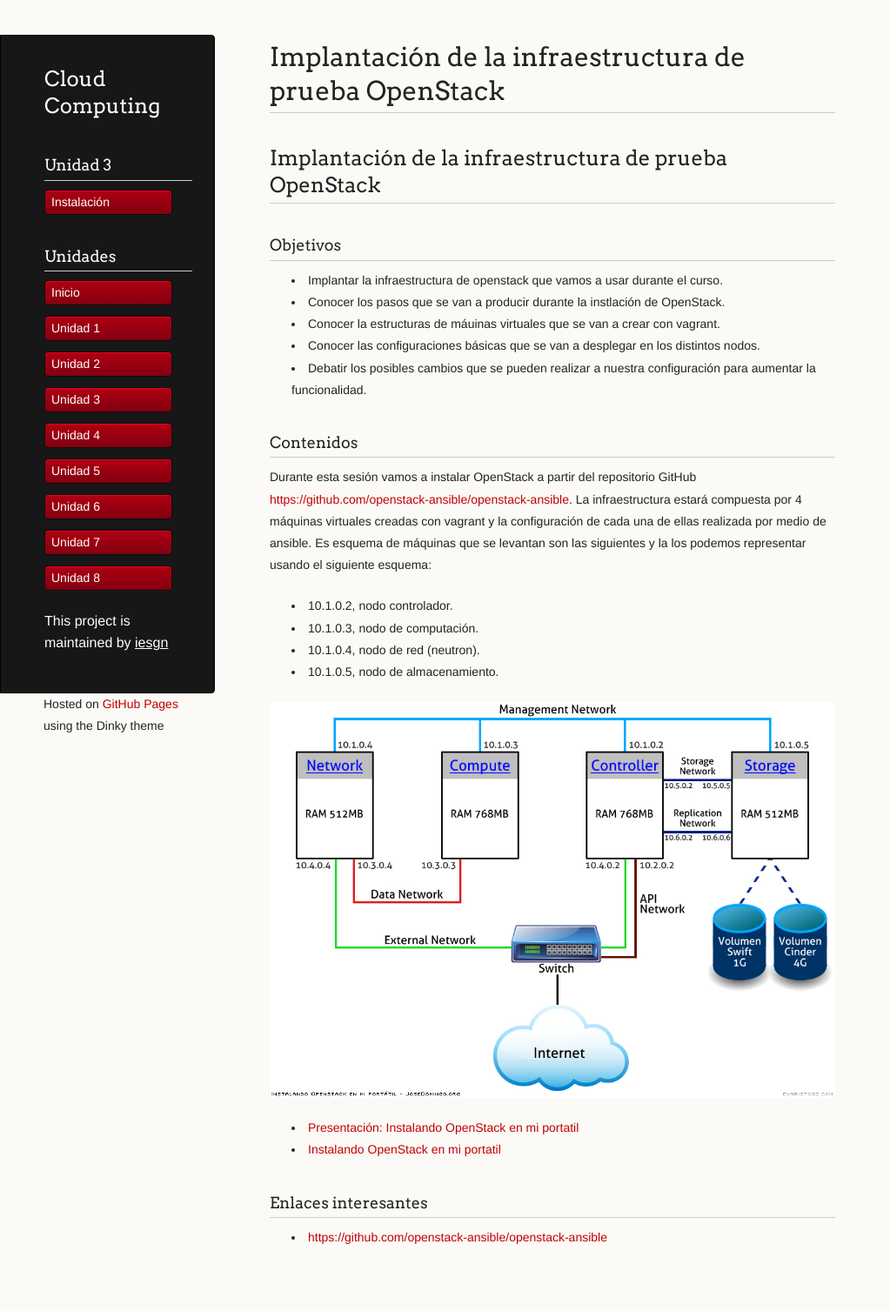
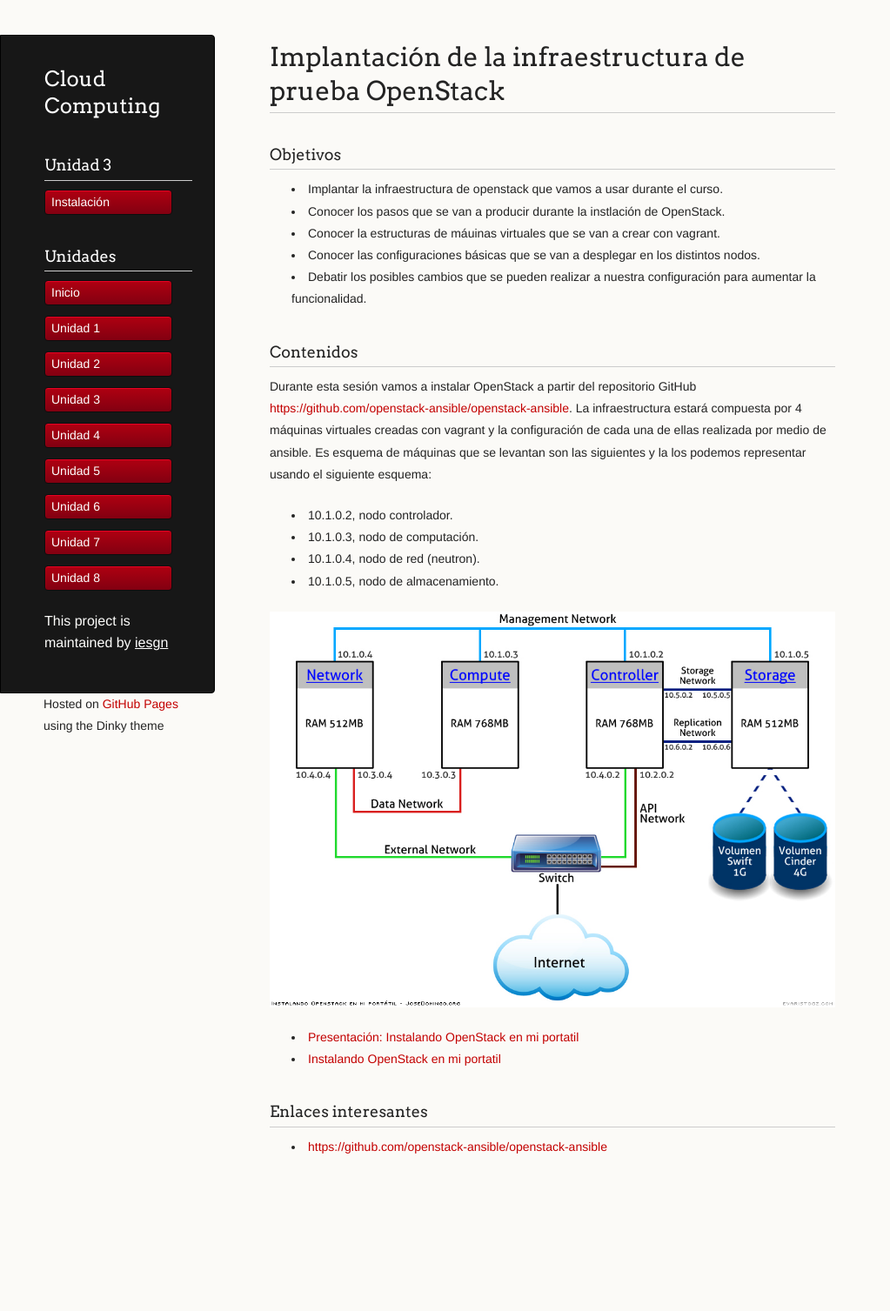
Before and after one commit to iesgn/cloud, a Jekyll site: the page built from curso/u3/index.md, in a window 1280 px wide. Shown: the whole page at 87% size, without its empty margins (0-1023 px from the left). Built offline with Jekyll 4.4.1, drawn with Linux system fonts in a browser that asks for light colours; after the commit the page ends 1403 px from its top, so only the background shows below that.

Commit message:
Sale dos veces el título

```diff
--- a/curso/u3/index.md
+++ b/curso/u3/index.md
@@ -5,8 +5,6 @@ menu:
   - Unidad 3
   - Unidades
 ---
-## Implantación de la infraestructura de prueba OpenStack
-
 ###Objetivos
 
 * Implantar la infraestructura de openstack que vamos a usar durante el curso.
```
